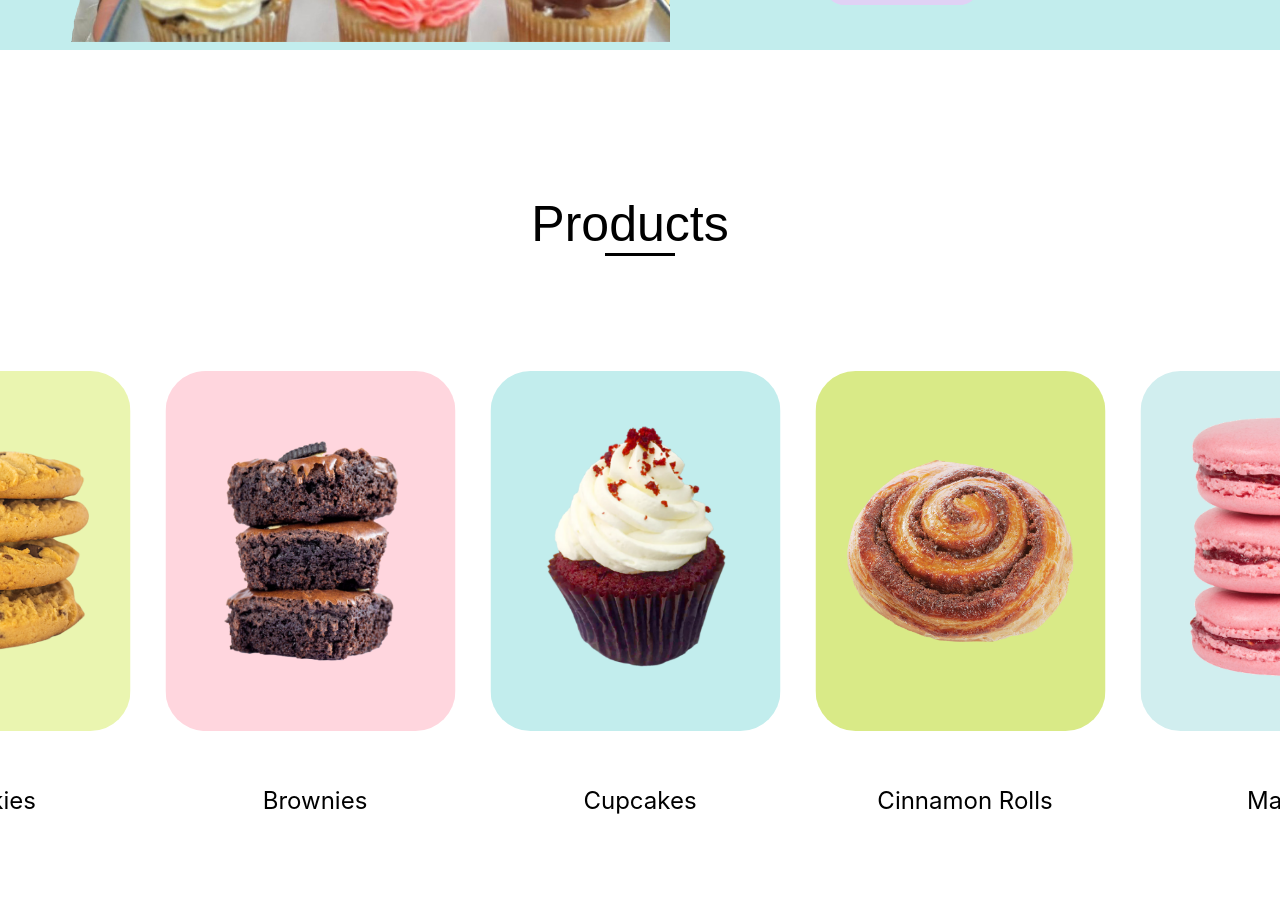
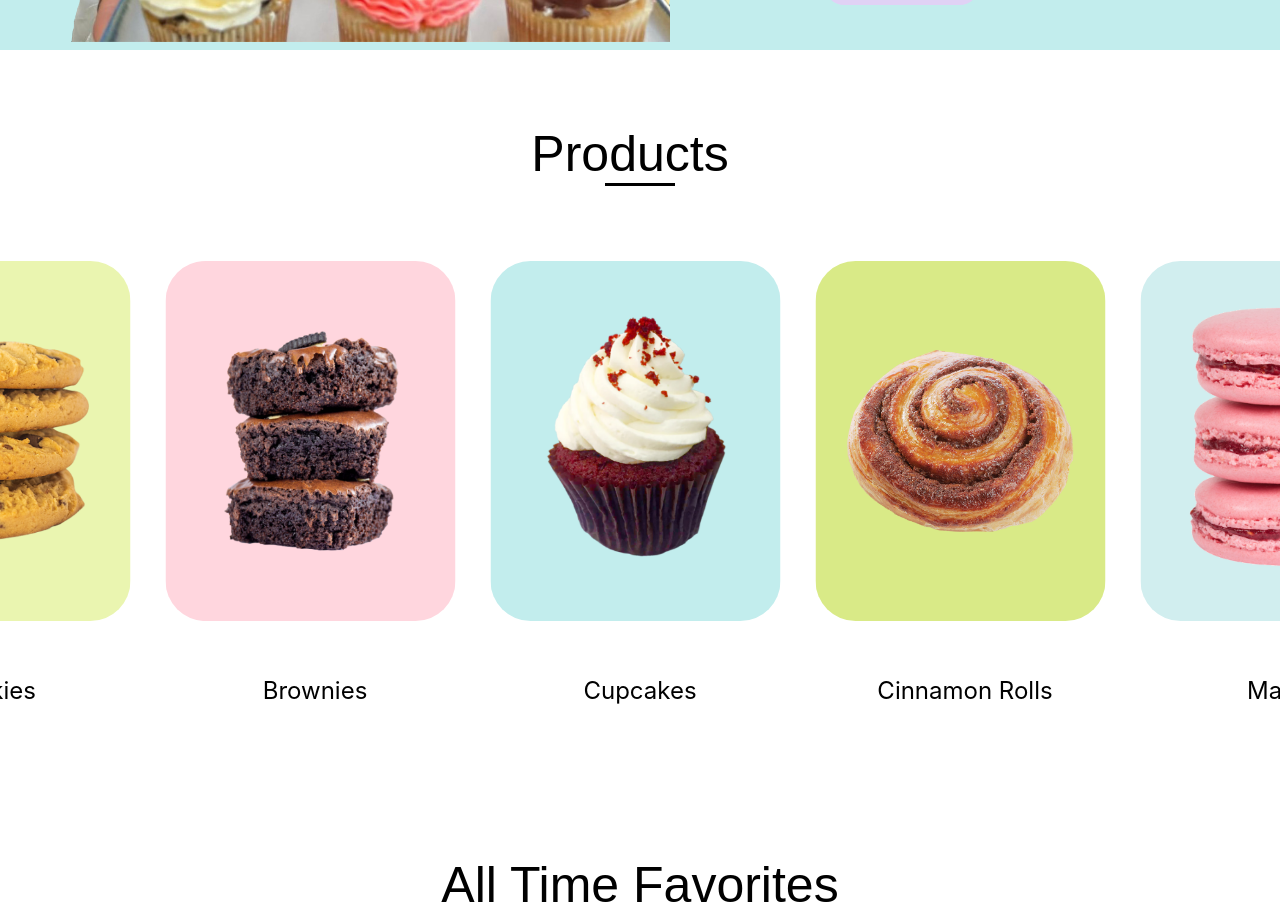
Before and after one commit to SaraBaassiri/baked_lb-website, a React (Create React App) app: page / in a window 1280 px wide. Shown: the part 1500-2417 px from the top of the page. Built offline with nearby package versions, Linux system fonts and the light colour scheme; a web font is replaced by a local one.

Commit message:
Final Push?

```diff
--- a/src/Views/Home/Home.css
+++ b/src/Views/Home/Home.css
@@ -216,7 +216,7 @@
   justify-content: center;
   text-align: center;
   width: 89%;
-  padding-top: 75px;
+  padding-top: 5px;
   padding-right: 20px;
   font-size: 50px;
   margin: 0 auto;
@@ -233,7 +233,7 @@
   width: 70px;
   height: 3px;
   background-color: black;
-  margin-bottom: 70px;
+  margin-bottom: 30px;
 }
 
 .title {
```
